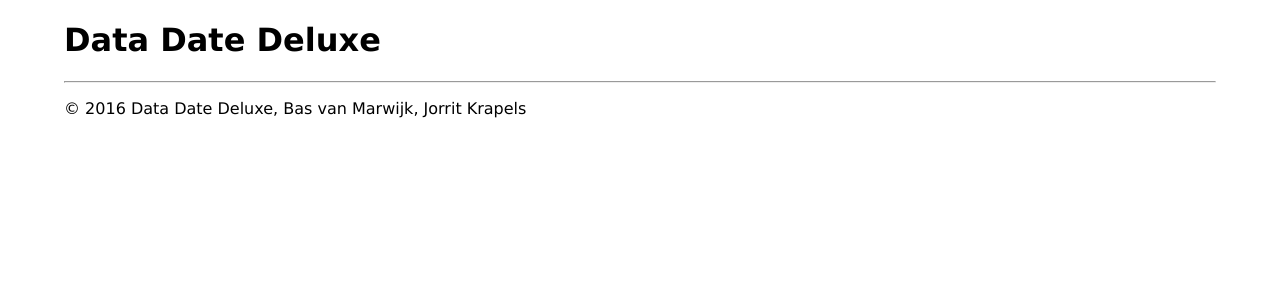
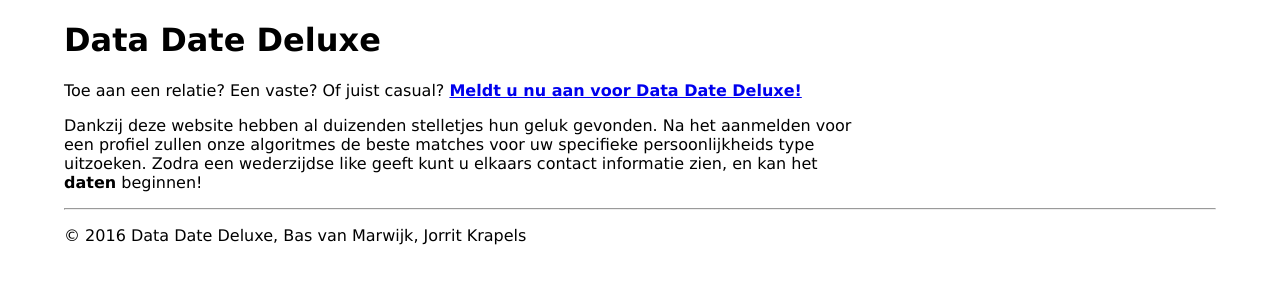
Before and after one commit to bascoder/data-date-deluxe, a CodeIgniter app: page /data-date-deluxe/ in a window 1280 px wide. Shown: the part 51-351 px from the top of the page. Run offline with CodeIgniter, Linux system fonts and the light colour scheme.

Commit message:
Home page general info

```diff
--- a/application/views/home.php
+++ b/application/views/home.php
@@ -1 +1,13 @@
 <h1>Data Date Deluxe</h1>
+<article class="readable">
+    <?php if (!is_ingelogd()): ?>
+        <p>Toe aan een relatie? Een vaste? Of juist
+            casual? <strong><?php echo anchor('register', 'Meldt u nu aan voor Data Date Deluxe!') ?></strong></p>
+        <p>
+            Dankzij deze website hebben al duizenden stelletjes hun geluk gevonden. Na het aanmelden voor een profiel
+            zullen onze algoritmes de beste matches voor uw specifieke persoonlijkheids type uitzoeken.
+            Zodra een wederzijdse like geeft kunt u elkaars contact informatie zien, en kan het <strong>daten</strong>
+            beginnen!
+        </p>
+    <?php endif; ?>
+</article>
--- a/assets/css/main.css
+++ b/assets/css/main.css
@@ -93,3 +93,8 @@ table.table-profiel th {
     text-align: left;
     width: 15em;
 }
+
+/* home */
+article.readable {
+    max-width: 50em;
+}
```
